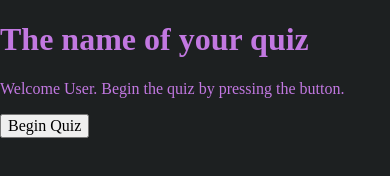
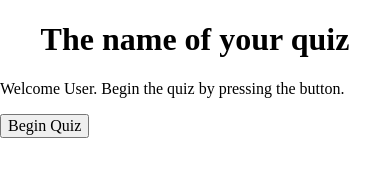
Before and after one commit to thinkful-ei-quail/quiz-app-angela-ryan, a plain HTML site: page index.html in a window 390 px wide. Drawn offline with nearby package versions, Linux system fonts and the light colour scheme.

Commit message:
h1 {     text-align: center; }
@media all and (max-width: 600px) {
   body {
       font-size: 16px;
       background-color: #fff
       }
}

```diff
--- a/app.css
+++ b/app.css
@@ -6,8 +6,20 @@
   * https://github.com/andreacardybailey/responsive_example/blob/master/styles/responsive-base.css
   *
 */
+h1 {
+	text-align: center;
+}
 
+}
 body {
   background-color: #1D2021;
   color: #C278E1;
 }
+
+@media all and (max-width: 600px) {
+	body {
+		font-size: 16px;
+		background-color: #fff
+	}
+
+}
```
